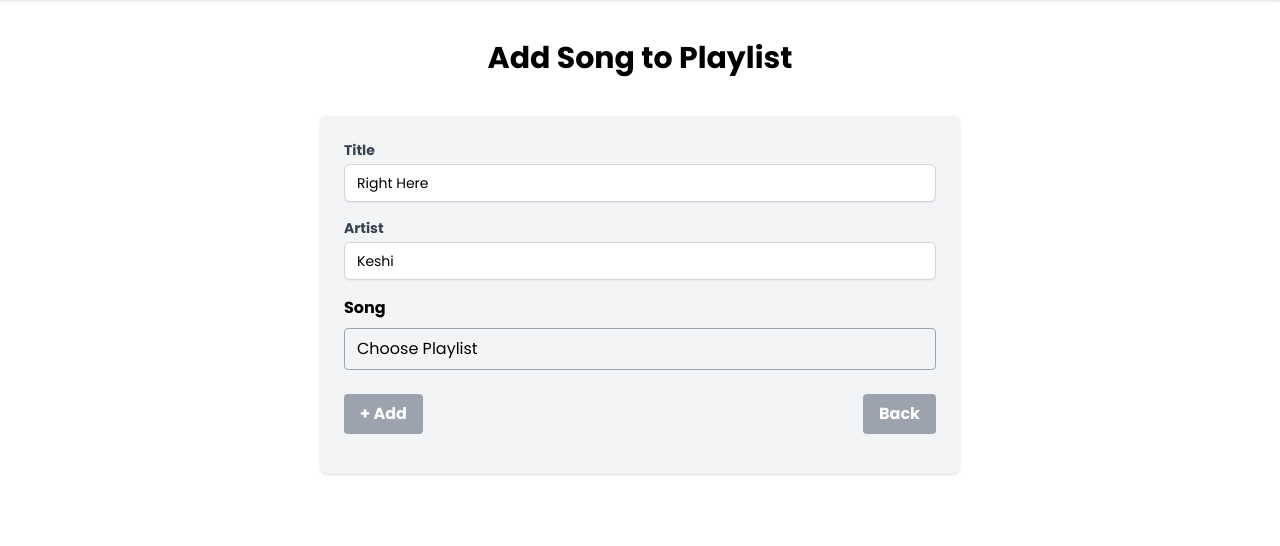
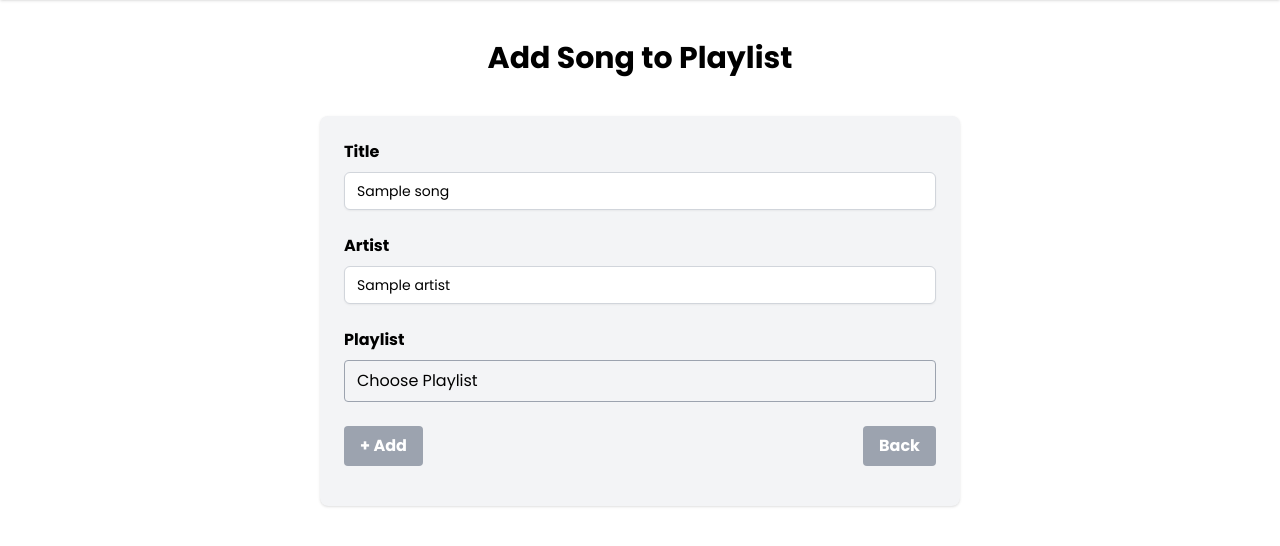
Before and after one commit to rontrying/TK-BASDAT-C17, a Django app: template song/templates/tambah_lagu_ke_playlist.html in a window 1280 px wide. Shown: the part 52-598 px from the top of the page. Run offline with Django 4.2, Linux system fonts and the light colour scheme; the template is opened without the code that fills it: most values are stand-ins (such as "Sample title", 1, 10 or a date in 2020); some libraries are stand-ins or nearby versions.

Commit message:
Adding changes in song

```diff
--- a/song/templates/song_details.html
+++ b/song/templates/song_details.html
@@ -29,7 +29,7 @@
 
         <div class="flex space-x-4 justify-center mt-4">
             <button type="button" onclick="window.location.href='#'" class="bg-gray-400 hover:bg-gray-900 text-white font-bold py-2 px-4 rounded focus:outline-none focus:shadow-outline">Play</button>
-            <button onclick="window.location.href='/song/tambah-lagu/'" class="bg-gray-500 hover:bg-gray-900 text-white font-bold py-2 px-4 rounded focus:outline-none focus:shadow-outline">Add to Playlist</button>
+            <button onclick="window.location.href='/song/tambah-lagu/{{ song.id_konten }}/'" class="bg-gray-500 hover:bg-gray-900 text-white font-bold py-2 px-4 rounded focus:outline-none focus:shadow-outline">Add to Playlist</button>
             {% if user.is_premium %}
             <button onclick="showDownloadModal()" class="bg-gray-700 hover:bg-gray-900 text-white font-bold py-2 px-4 rounded focus:outline-none focus:shadow-outline">Download</button>
             {% endif %}
@@ -41,7 +41,7 @@
 
 <div id="downloadModal" class="hidden fixed inset-0 bg-gray-200 bg-opacity-75 flex items-center justify-center p-4">
     <div class="bg-white rounded-lg p-6">
-        <p class="text-center text-lg">Successfully downloaded a song titled 'Right Here'!</p>
+        <p class="text-center text-lg">Successfully downloaded a song titled '{{ song.title }}'!</p>
         <div class="text-center mt-4">
             <button onclick="hideDownloadModal(); window.location.href='/song/details/'" class="bg-gray-400 hover:bg-gray-900 text-white font-bold py-2 px-4 rounded transition duration-300 ease-in-out transform hover:-translate-y-1 hover:bg-black mr-4 text-center">To Download List</button>
             <button onclick="hideDownloadModal(); window.location.href='/song/details/'" class="bg-gray-400 hover:bg-gray-900 text-white font-bold py-2 px-4 rounded transition duration-300 ease-in-out transform hover:-translate-y-1 hover:bg-black mr-4 text-center">Back</button>
--- a/song/templates/tambah_lagu_ke_playlist.html
+++ b/song/templates/tambah_lagu_ke_playlist.html
@@ -4,54 +4,96 @@
 <div class="login mx-40 my-10">
     <h1 class="text-3xl mb-6 text-center font-bold">Add Song to Playlist</h1>
     <div class="mx-40 my-10 p-6 bg-gray-100 rounded-lg shadow">
-        <form method="POST" action="/" onsubmit="event.preventDefault(); showModal();">
+        <form method="POST" action="/" onsubmit="if(validatePlaylistSelection()) showModal();">
             {% csrf_token %}
-            <div class="mb-4">
-                <label for="song_title" class="block text-sm font-bold text-gray-700">Title</label>
-                <input type="text" id="song_title" name="song_title" value="Right Here" disabled class="mt-1 block w-full px-3 py-2 bg-white border border-gray-300 rounded-md shadow-sm focus:outline-none focus:ring-indigo-500 focus:border-indigo-500 sm:text-sm">
-            </div>
-            <div class="mb-4">
-                <label for="artist_name" class="block text-sm font-bold text-gray-700">Artist</label>
-                <input type="text" id="artist_name" name="artist_name" value="Keshi" disabled class="mt-1 block w-full px-3 py-2 bg-white border border-gray-300 rounded-md shadow-sm focus:outline-none focus:ring-indigo-500 focus:border-indigo-500 sm:text-sm">
-            </div>
+            {% if song %}
+                <div class="mb-6 mx-auto relative">
+                    <label for="song_title" class="block mb-2 font-bold text-left">Title</label>
+                    <input type="text" id="song_title" name="song_title" value="{{ song.title }}" disabled class="mt-1 block w-full px-3 py-2 bg-white border border-gray-300 rounded-md shadow-sm focus:outline-none focus:ring-indigo-500 focus:border-indigo-500 sm:text-sm">
+                </div>
+                <div class="mb-6 mx-auto relative">
+                    <label for="artist_name" class="block mb-2 font-bold text-left">Artist</label>
+                    <input type="text" id="artist_name" name="artist_name" value="{{ song.artist }}" disabled class="mt-1 block w-full px-3 py-2 bg-white border border-gray-300 rounded-md shadow-sm focus:outline-none focus:ring-indigo-500 focus:border-indigo-500 sm:text-sm">
+                </div>
+            {% endif %}
             <div class="mb-6 mx-auto relative">
-                <label class="block mb-2 font-bold text-left">Song</label>
-                <button type="button" onclick="togglePlaylistDropdown()" class="border border-gray-400 rounded w-full py-2 px-3 focus:outline-none focus:border-blue-500 text-left" aria-haspopup="true" aria-expanded="false">
+                <label class="block mb-2 font-bold text-left">Playlist</label>
+                <button id="playlistButton" onclick="toggleDropdown()" type="button" class="border border-gray-400 rounded w-full py-2 px-3 focus:outline-none focus:border-blue-500 text-left" aria-haspopup="true" aria-expanded="false">
                     Choose Playlist
                 </button>
-                <div x-show="openPlaylist" class="absolute mt-2 w-full rounded-md bg-white shadow-lg" style="display: none;">
+                <div id="openPlaylist" class="absolute mt-2 w-full rounded-md bg-white shadow-lg" style="display: none;">
                     <div class="py-1" role="none" style="max-height: 200px; overflow-y: auto;">
                         {% for playlist in playlists %}
                         <label class="flex items-center px-4 py-2 text-sm text-gray-700 hover:bg-gray-100 hover:text-gray-900">
-                            <input type="checkbox" name="playlist" value="{{ playlist.title }}" class="form-checkbox h-4 w-4 text-gray-800 focus:ring-gray-800 border-gray-300 rounded">
-                            <span class="ml-3">{{ playlist.title }}</span>
+                            <input type="radio" name="playlist" value="{{ playlist.id }}" class="form-radio h-4 w-4 text-gray-800 focus:ring-gray-800 border-gray-300 rounded" onclick="selectPlaylist('{{ playlist.title }}', '{{ playlist.id }}')">
+                            <span class="ml-3">{{ playlist.judul }}</span>
                         </label>
                         {% endfor %}
                     </div>
                 </div>
             </div>
             <div class="flex items-center justify-between">
-                <button type="submit" class="bg-gray-400 hover:bg-gray-900 text-white font-bold py-2 px-4 rounded focus:outline-none focus:shadow-outline">+ Add</button>
-                <a href="/song/details/" class="bg-gray-400 hover:bg-gray-900 text-white font-bold py-2 px-4 rounded focus:outline-none focus:shadow-outline">Back</a>
+                <input type="submit" name="submit" value="+ Add" class="bg-gray-400 hover:bg-gray-900 text-white font-bold py-2 px-4 rounded focus:outline-none focus:shadow-outline">
+                {% if song %}
+                    <a href="/song/details/{{ song.id_konten }}/" class="bg-gray-400 hover:bg-gray-900 text-white font-bold py-2 px-4 rounded focus:outline-none focus:shadow-outline">Back</a>
+                {% endif %}
             </div>
         </form>
+    </div>
+</div>
 
-        <div id="confirmationModal" class="hidden fixed inset-0 bg-gray-200 bg-opacity-75 flex items-center justify-center p-4">
-            <div class="bg-white rounded-lg p-6">
-                <p class="text-center text-lg">Successfully added a song titled 'Right Here' into 'Amazing Grace'!</p>
-                <div class="text-center mt-4">
-                    <button onclick="hideModal(); window.location.href='/playlist/playlist-details/';" class="bg-gray-400 hover:bg-gray-900 text-white font-bold py-2 px-4 rounded transition duration-300 ease-in-out transform hover:-translate-y-1 hover:bg-black mr-4 text-center">To Playlist</button>
-                    <button onclick="hideModal(); window.location.href='/song/details/';" class="bg-gray-400 hover:bg-gray-900 text-white font-bold py-2 px-4 rounded transition duration-300 ease-in-out transform hover:-translate-y-1 hover:bg-black mr-4 text-center">Back</button>
-                </div>
-            </div>
+<div id="confirmationModal" class="hidden fixed inset-0 bg-gray-200 bg-opacity-75 flex items-center justify-center p-4">
+    <div class="bg-white rounded-lg p-6">
+        <p class="text-center text-lg">Successfully added the song to the playlist!</p>
+        <div class="text-center mt-4">
+            <button onclick="hideModal(); window.location.href='/playlist/playlist-details/{{ playlist }}';" class="bg-gray-400 hover:bg-gray-900 text-white font-bold py-2 px-4 rounded transition duration-300 ease-in-out transform hover:-translate-y-1 hover:bg-black mr-4 text-center">To Playlist</button>
+            <button onclick="hideModal(); window.location.href='/song/details/{{ song.id_konten }}/';" class="bg-gray-400 hover:bg-gray-900 text-white font-bold py-2 px-4 rounded transition duration-300 ease-in-out transform hover:-translate-y-1 hover:bg-black mr-4 text-center">Back</button>
         </div>
     </div>
 </div>
 
 <script>
-function togglePlaylistDropdown() {
-    var dropdown = document.querySelector('[x-show="openPlaylist"]');
-    dropdown.style.display = dropdown.style.display === 'block' ? 'none' : 'block';
+function toggleDropdown() {
+    var dropdown = document.getElementById('openPlaylist');
+    var button = document.getElementById('playlistButton');
+
+    console.log("Toggling Dropdown"); // Log action to console
+
+    if (dropdown.style.display === 'block') {
+        dropdown.style.display = 'none';
+        button.setAttribute('aria-expanded', 'false');
+        console.log("Dropdown is now hidden.");
+    } else {
+        dropdown.style.display = 'block';
+        button.setAttribute('aria-expanded', 'true');
+        console.log("Dropdown is now visible.");
+    }
+}
+
+function selectPlaylist(title, id) {
+    var button = document.getElementById('playlistButton');
+    var dropdown = document.getElementById('openPlaylist');
+
+    console.log("Selecting playlist: " + title); // Log selected playlist
+
+    button.textContent = title; // Update the button text to the selected playlist's title
+    button.value = id; // Optionally store the selected playlist's ID if needed for form submission
+    dropdown.style.display = 'none'; // Close the dropdown
+    button.setAttribute('aria-expanded', 'false');
+
+    console.log("Dropdown closed after selection.");
+}
+
+
+function validatePlaylistSelection() {
+    var radios = document.getElementsByName('playlist');
+    for (var i = 0; i < radios.length; i++) {
+        if (radios[i].checked) {
+            return true; // A playlist is selected, allow submit
+        }
+    }
+    alert('Please select a playlist before submitting.');
+    return false; // Prevent form submission
 }
 
 function showModal() {
--- a/song/urls.py
+++ b/song/urls.py
@@ -4,5 +4,5 @@ app_name = 'song'
 
 urlpatterns = [
     path('details/<uuid:id_konten>/', song_details, name='song_details'),
-    path('tambah-lagu/', tambah_lagu_ke_playlist, name='tambah_lagu_ke_playlist'),
+    path('tambah-lagu/<uuid:id_konten>/', tambah_lagu_ke_playlist, name='tambah_lagu_ke_playlist'),
 ]
```
Also changed, not shown: playlist/query.py (+9 -0 lines), song/views.py (+18 -21 lines).
